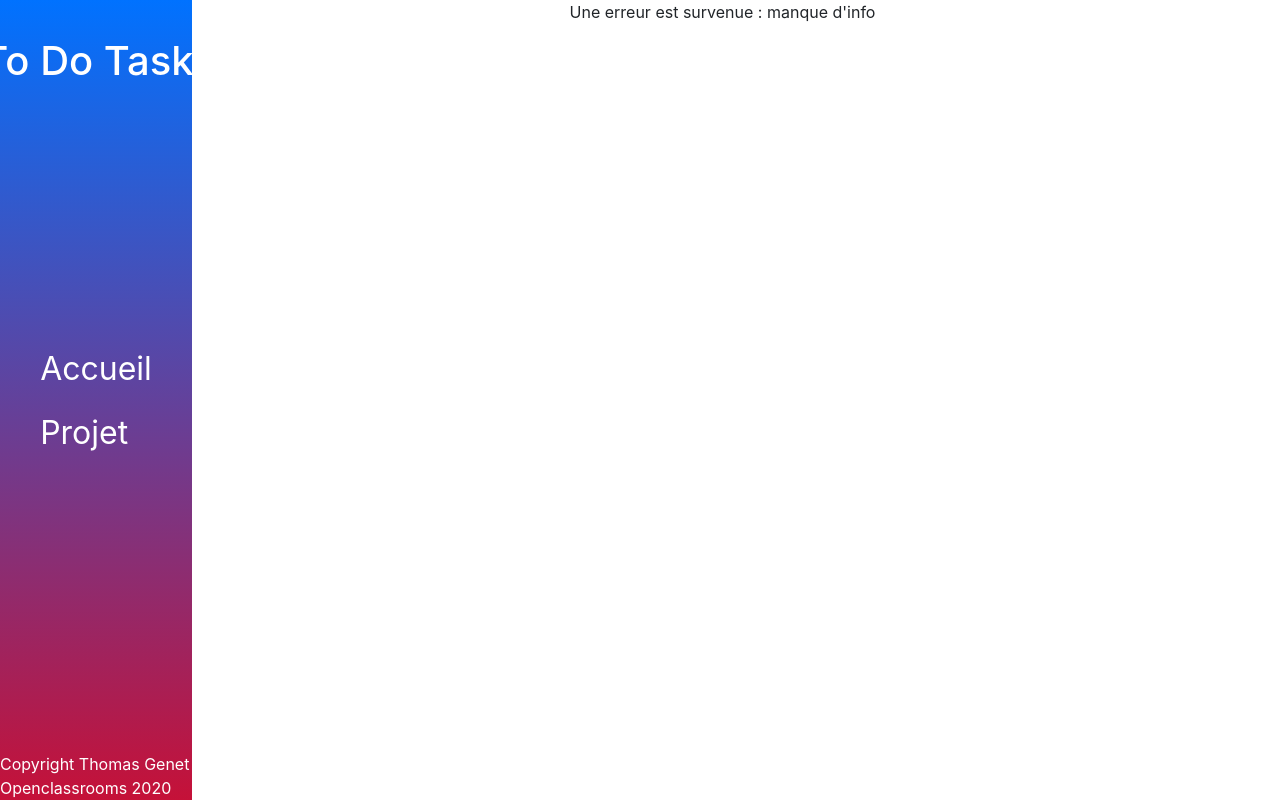
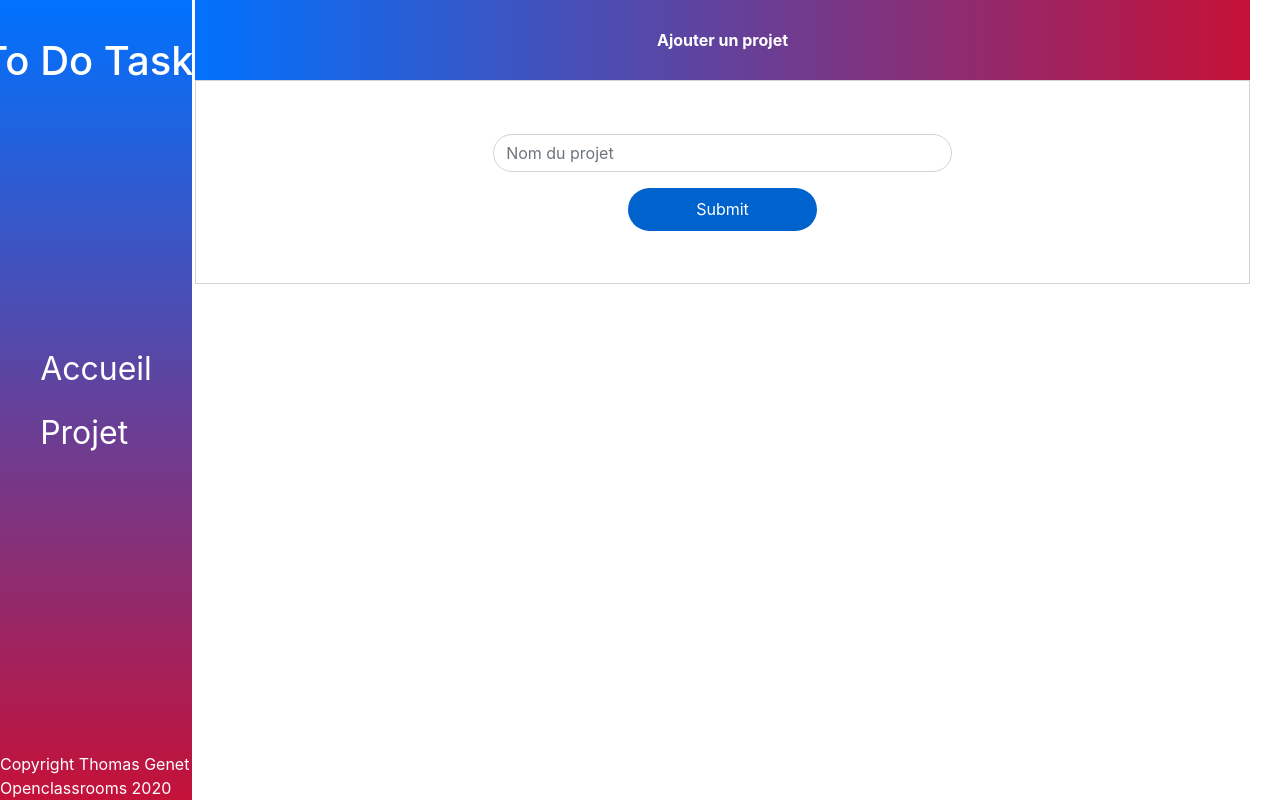
Before and after one commit to ThomasGenet/To-Do-Task, a PHP site: page /index.php?action=project in a window 1280 px wide. Run offline with PHP 8.4, Linux system fonts and the light colour scheme; data that the repository does not hold is empty.

Commit message:
List des projet et ajout d'un projet

```diff
--- a/Controller/ControllerFront.php
+++ b/Controller/ControllerFront.php
@@ -1,7 +1,16 @@
 <?php
 require_once ('./Model/UserManager.php');
+require_once ('./Model/ProjectManager.php');
+require_once ('./Model/TaskManager.php');
 
-
+/**
+ * registration
+ * connect
+ * logout
+ * newprojet
+ *
+ * @return void
+ */
 function registration(){
 
     // Vérification de la validité des informations
@@ -33,12 +42,12 @@ function registration(){
                 $infoRegist = $requ -> registration($pseudo, $pass_hache, $mail);
                 //$infoRegist -> closeCursor();
 
-                //header ('Location: index.php');
+                header ('Location: index.php');
                 exit();
             }
             else{
                 throw new Exception("Votre mot de passe doit contenir au minimum 10 caractère.");
-                //header ('Location: index.php');
+                header ('Location: index.php');
                 exit();
             }
         }
@@ -53,6 +62,7 @@ function registration(){
     }
 
 }
+
 
 function connect(){
     $mail_signin = htmlspecialchars($_POST['mail_log']);
@@ -74,8 +84,8 @@ function connect(){
                 $_SESSION['id'] = $infoUser['id'];
                 $_SESSION['pseudo'] = $infoUser['pseudo'];
                 echo "vous êtes connecté";
-                //header ('Location: index.php');
-                //exit();
+                header ('Location: index.php');
+                exit();
             }
             else {
                 echo 'Mauvais identifiant ou mot de passe !';
@@ -92,6 +102,25 @@ function logout(){
     header ('Location: index.php');
     exit();
 }
+function newProject(){
+    $title = htmlspecialchars($_POST['title']);
+    $id = $_SESSION['id'];
+    $req = new ProjectManager;
+    $newProject = $req -> newProject($title, $id);
+    header ('Location: index.php?action=project');
+    exit();
+}
+
+function listProject(){
+    $req = new ProjectManager;
+    $listProjects = $req -> listProject();
+    require('./View/ViewListProject.php');
+}
+function listTask($id){
+    $req = new TaskManager;
+    $listTasks = $req -> listTask($id);
+    require('./View/ViewListTask.php');
+}
 function pagedefault(){
     require('./View/ViewLog.php');
 }
--- /dev/null
+++ b/Model/ProjectManager.php
@@ -0,0 +1,21 @@
+<?php
+require_once ('Model/Database.php');
+
+class ProjectManager extends Database{
+    public function listProject(){
+        $bdd = $this -> bddconnect();
+        // Insertion
+        $req = $bdd->query('SELECT * FROM project ORDER BY id asc');
+        return $req;
+    }
+    public function newProject($title, $id){
+        $bdd = $this -> bddconnect();
+
+        $req = $bdd->prepare('INSERT INTO project(id_member, title, date_project) VALUES (:id_member, :title, CURDATE())');
+        $req->execute(array(
+            'title' => $title,
+            'id_member' => $id));
+        return $req;
+    }
+
+}
--- /dev/null
+++ b/Model/TaskManager.php
@@ -0,0 +1,14 @@
+<?php
+require_once ('Model/Database.php');
+
+class TaskManager extends Database{
+        public function listTask($id){
+            $bdd = $this -> bddconnect();
+            // Insertion
+            $req = $bdd->prepare('SELECT * FROM task WHERE :id ORDER BY id asc');
+            $req->execute(array(
+                'id' => $id));
+            return $req;
+
+        }
+    }
--- a/Model/UserManager.php
+++ b/Model/UserManager.php
@@ -1,13 +1,12 @@
 <?php
-require ('Model/Database.php');
+require_once ('Model/Database.php');
 
 class UserManager extends Database{
     public function registration($pseudo, $pass_hache, $mail){
 
         $bdd = $this -> bddconnect();
-    // Insertion
+        // Insertion
         $req = $bdd->prepare('INSERT INTO member(pseudo, mail, pass, date_create) VALUES (:pseudo, :mail, :pass, CURDATE())');
-        //$req = $bdd->exec('INSERT INTO member(pseudo, mail, pass, date_create) VALUES (\''.$pseudo.'\,\''.$mail.'\',\''.$pass_hache.'\',CURDATE()  )');
         $req->execute(array(
             'pseudo' => $pseudo,
             'pass' => $pass_hache,
--- a/Public/CSS/custom.css
+++ b/Public/CSS/custom.css
@@ -45,7 +45,18 @@ nav li{
 }
 .app-main-content{
  display: flex;
+ flex-direction: column;
  justify-content: center;
+}
+#form-content .row{
+    display: flex;
+    justify-content: center;
+}
+
+.card{
+    margin: 1em;
+    position: absolute;
+
 }
 
 
--- a/View/ViewListProject.php
+++ b/View/ViewListProject.php
@@ -3,19 +3,39 @@
 
 
 <div class="container">
+<div class="form">
+        <div class="note">
+            <p>Ajouter un projet</p>
+        </div>
+<div class="form-content" id="form-content">
+            <form action="index.php?action=newProject" method="POST">
+                <div class="row">
+                    <div class="col-md-6">
+                        <div class="form-group">
+                            <input type="text" class="form-control" placeholder="Nom du projet" name="title" />
+                        </div>
+                    </div>
 
+                </div>
+                <input type="submit" class="btnSubmit" />
+            </form>
+        </div>
 </div>
-<div class="container">
-    <div class="card" style="width: 18rem;">
+<div class="container" id="container_project">
+    <div class="row">
+<?php foreach($listProjects as $listProject): ?>
+    <div class="col-sm" >
+    <div class="card" >
         <div class="card-body">
-            <h5 class="card-title">Title project</h5>
+            <h5 class="card-title"><?= $listProject ['title'] ?></h5>
 
-            <p class="card-text">Faux text</p>
-            <a href="#" class="card-link">Card link</a>
-            <a href="#" class="card-link">Another link</a>
+            <a href="index.php?action=listTask&id=<?= $listProject['id']?>"  class="card-link">Voir le projet</a>
         </div>
+
     </div>
-
+    </div>
+    <?php endforeach; ?>
+    </div>
 </div>
 
 <?php $content = ob_get_clean();?>
--- a/View/template.php
+++ b/View/template.php
@@ -25,12 +25,12 @@
                 <a class="nav-link" href="#">Accueil</a>
             </li>
             <li class="nav-item">
-                <a class="nav-link" href="#">Projet</a>
+                <a class="nav-link" href="index.php?action=project">Projet</a>
             </li>
         </ul>
         <footer>
-        <p>Copyright Thomas Genet Openclassrooms 2020</p>
-    </footer>
+            <p>Copyright Thomas Genet Openclassrooms 2020</p>
+        </footer>
     </nav>
 
 
--- a/index.php
+++ b/index.php
@@ -12,10 +12,25 @@ try{
                 connect();
 
         }
+        elseif($_GET['action']=='project'){
+            listProject();
+        }
+        elseif($_GET['action']== 'newProject'){
+            newProject();
+        }
+        elseif($_GET['action']=='listTask'){
+            if(isset($_GET['id'])){
+                listTask($_GET['id']);
+            }
+            else{
+                throw new Exception("Pas de tâche");
+            }
+        }
         else{
             throw new Exception("manque d'info");
         }
     }
+
     else{
         pagedefault();
     }
```
Also changed, not shown: View/ViewListTask.php (renamed from View/ViewProject.php).
